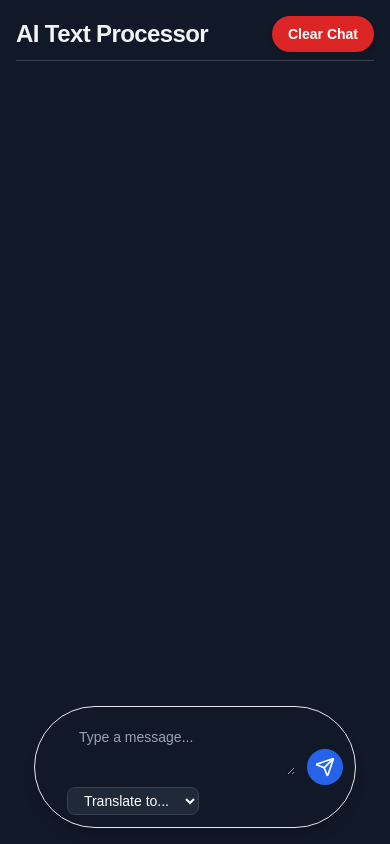
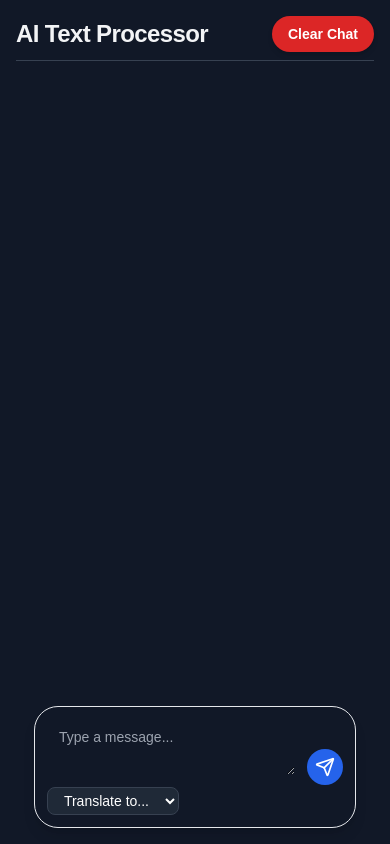
Before and after one commit to ismailoni/hng12-stage3-ai-text-processor, a Next.js app: page / in a window 390 px wide. Built offline with nearby package versions, Linux system fonts and the light colour scheme.

Commit message:
fix responsiveness error

```diff
--- a/src/app/page.js
+++ b/src/app/page.js
@@ -28,7 +28,6 @@ export default function Page() {
 
     const newMessage = {
       text,
-      type: 'user',
       detectedLang: null,
       summary: '',
       translation: '',
@@ -80,7 +79,7 @@ export default function Page() {
         </button>
       </div>
 
-      <div className="flex-1 overflow-y-auto p-4 space-y-4 pb-20">
+      <div className="flex-1 overflow-y-scroll p-4 space-y-4">
         {messages.map((msg, index) => (
           <Message key={index} {...msg} onSummarize={() => handleSummarize(index)} />
         ))}
--- a/src/components/ChatInput.jsx
+++ b/src/components/ChatInput.jsx
@@ -16,9 +16,9 @@ export default function ChatInput({ onSend, loading }) {
   return (
     <form
       onSubmit={handleSubmit}
-      className="border w-[90%] p-3 rounded-full shadow-lg flex gap-3 self-center mt-3"
+      className="border w-[90%] p-3 rounded-3xl shadow-lg flex gap-3 self-center mt-3"
     >
-      <div className="flex-1 flex items-start md:items-center flex-col md:flex-row gap-3 pl-5">
+      <div className="flex-1 flex items-start md:items-center flex-col md:flex-row gap-3">
 
         <textarea
           type=""
--- a/src/components/Message.jsx
+++ b/src/components/Message.jsx
@@ -2,14 +2,14 @@ import { motion } from "framer-motion";
 import { Loader2 } from "lucide-react";
 
 export default function Message({ text, type, detectedLang, summary, translation, isLoading, onSummarize }) {
-  const canSummarize = detectedLang === 'en' && text.length > 150 && !isLoading.summarizing;
+  const canSummarize = detectedLang === 'English' && text.length > 150 && !isLoading.summarizing;
 
   return (
     <motion.div
       initial={{ opacity: 0, y: 10 }}
       animate={{ opacity: 1, y: 0 }}
       transition={{ duration: 0.3 }}
-      className={`p-4 rounded-2xl shadow-md max-w-[80%] ${type === 'user' ? 'bg-blue-600 text-white self-end' : 'bg-gray-800 text-gray-200 self-start'}`}
+      className="p-4 rounded-2xl shadow-md max-w-[80%] bg-blue-600 text-white self-end"
     >
       <p className="text-lg leading-relaxed">{text}</p>
 
```
